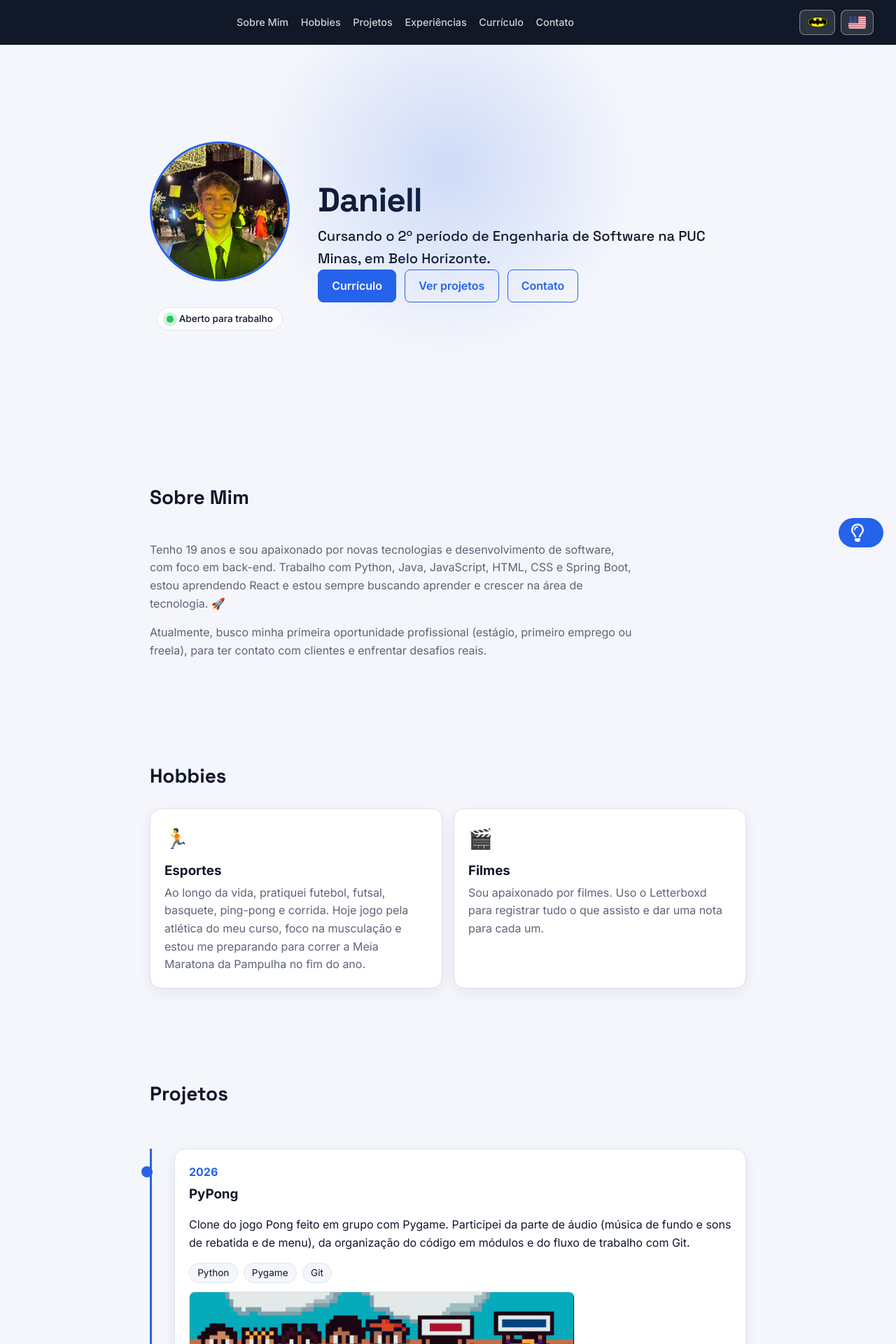
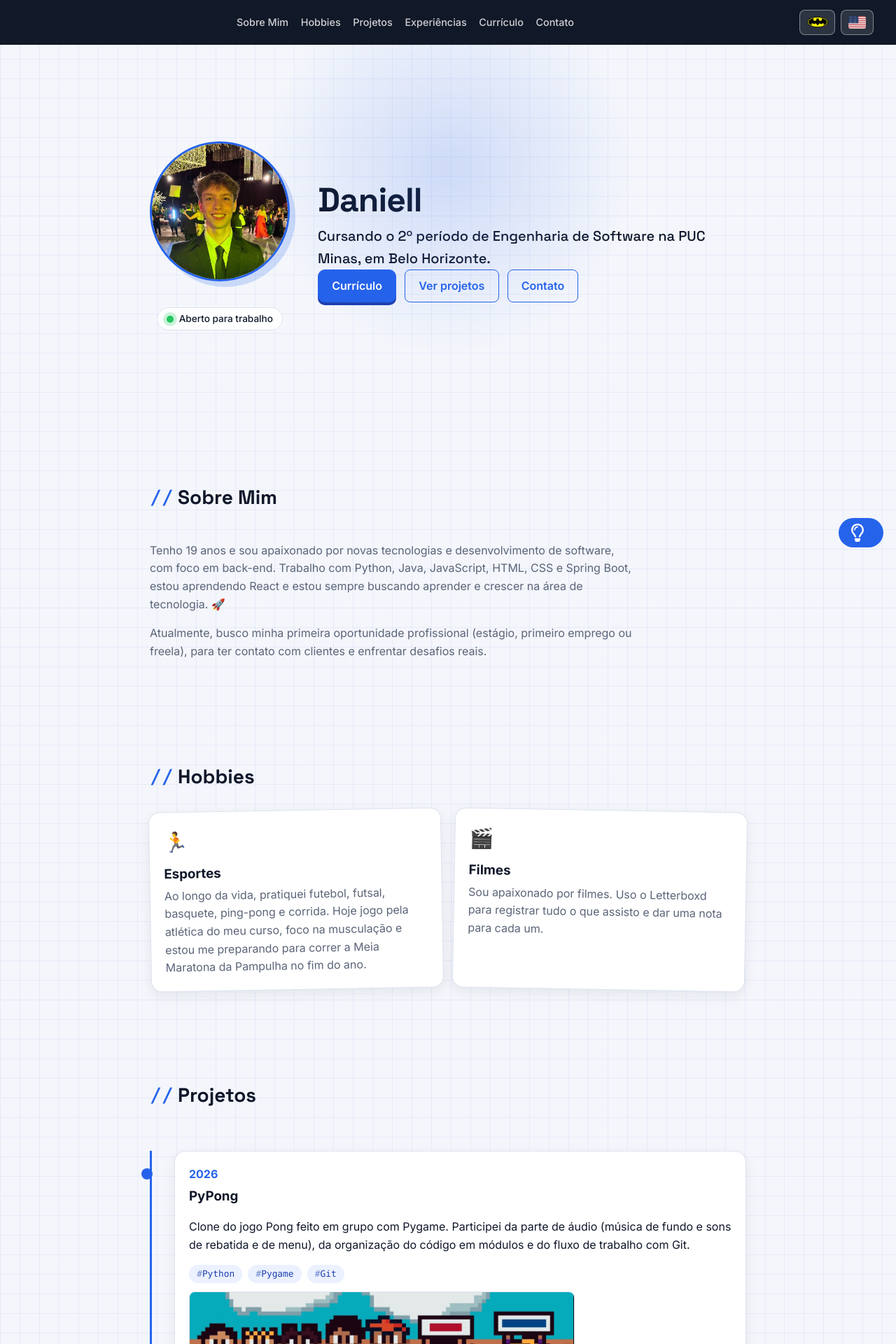
Before and after one commit to daniell-2508/portfolio, a React (Vite) app: page / in a window 1280 px wide. Shown: the top 1920 px of the page at 70% size. Built offline with nearby package versions, Linux system fonts and the light colour scheme.

Commit message:
Tema claro caderno, rastro de simbolos e ajustes no escuro

```diff
--- a/index.html
+++ b/index.html
@@ -8,6 +8,7 @@
     <link rel="icon" type="image/svg+xml" href="/favicon.svg" />
     <meta name="viewport" content="width=device-width, initial-scale=1.0" />
     <title>portfolio</title>
+    <link href="https://fonts.googleapis.com/css2?family=Caveat:wght@600&display=swap" rel="stylesheet" />
   </head>
   <body>
     <div id="root"></div>
--- a/src/components/DetalhesBatman.jsx
+++ b/src/components/DetalhesBatman.jsx
@@ -5,8 +5,8 @@ const MORCEGO =
   'M32 10 L36 3 L38 11 C46 7 56 8 63 15 C59 14 55 17 53 22 C50 18 47 19 45 24 C42 20 38 22 36 28 L32 31 L28 28 C26 22 22 20 19 24 C17 19 14 18 11 22 C9 17 5 14 1 15 C8 8 18 7 26 11 L28 3 Z'
 
 const textos = {
-  pt: { sinal: 'Me mande uma mensagem! 🦇', titulo: 'Me mande uma mensagem' },
-  en: { sinal: "Let's create together! 🦇", titulo: "Let's create together" },
+  pt: { sinal: 'Me mande uma mensagem! ', titulo: 'Me mande uma mensagem' },
+  en: { sinal: "Let's create together! ", titulo: "Let's create together" },
 }
 
 export default function DetalhesBatman({ tema, idioma }) {
@@ -22,6 +22,34 @@ export default function DetalhesBatman({ tema, idioma }) {
     window.addEventListener('pointermove', mover)
     return () => window.removeEventListener('pointermove', mover)
   }, [])
+
+    // rastro de símbolos que segue o mouse
+  useEffect(() => {
+    if (window.matchMedia('(prefers-reduced-motion: reduce)').matches) return
+    if (window.matchMedia('(pointer: coarse)').matches) return
+
+    const simbolos = escuro ? ['🦇'] : ['</>', '{ }', ';', '()', '=>']
+    let ultimo = { x: 0, y: 0, t: 0 }
+
+    function soltar(e) {
+      const agora = performance.now()
+      const dist = Math.hypot(e.clientX - ultimo.x, e.clientY - ultimo.y)
+      if (dist < 45 || agora - ultimo.t < 50) return
+      ultimo = { x: e.clientX, y: e.clientY, t: agora }
+
+      const el = document.createElement('span')
+      el.className = 'rastro'
+      el.textContent = simbolos[Math.floor(Math.random() * simbolos.length)]
+      el.style.left = `${e.clientX}px`
+      el.style.top = `${e.clientY}px`
+      el.style.setProperty('--giro', `${Math.random() * 60 - 30}deg`)
+      el.addEventListener('animationend', () => el.remove())
+      document.body.appendChild(el)
+    }
+
+    window.addEventListener('pointermove', soltar)
+    return () => window.removeEventListener('pointermove', soltar)
+  }, [escuro])
 
   function chamar() {
     const alvo = document.getElementById('contato')
--- a/src/index.css
+++ b/src/index.css
@@ -758,3 +758,111 @@ button.botao {
   height: 26px;
   color: var(--sinal-icone);
 }
+
+/* ===== Personalidade: tema claro "caderno" ===== */
+:root:not([data-tema='dark']) body {
+  background-image:
+    linear-gradient(rgba(37, 99, 235, 0.07) 1px, transparent 1px),
+    linear-gradient(90deg, rgba(37, 99, 235, 0.07) 1px, transparent 1px);
+  background-size: 28px 28px;
+}
+
+/* títulos como comentário de código */
+section h2::before {
+  font-family: ui-monospace, 'JetBrains Mono', Consolas, monospace;
+  font-weight: 600;
+  margin-right: 0.4rem;
+}
+:root:not([data-tema='dark']) section h2::before {
+  content: '//';
+  color: var(--destaque);
+}
+[data-tema='dark'] section h2::before {
+  content: '🦇';
+}
+
+/* "Olá" manuscrito */
+.topo__ola {
+  font-family: 'Caveat', cursive;
+  font-size: 1.6rem;
+  color: var(--destaque);
+  transform: rotate(-2deg);
+  transform-origin: left center;
+}
+
+/* foto com sombra deslocada azul */
+:root:not([data-tema='dark']) .topo__foto {
+  box-shadow: 8px 8px 0 rgba(37, 99, 235, 0.2);
+}
+
+/* tags tipo "#tag" em fonte de código */
+:root:not([data-tema='dark']) .tags li {
+  border: none;
+  background: rgba(37, 99, 235, 0.09);
+  color: #1e40af;
+  font-family: ui-monospace, Consolas, monospace;
+  font-size: 0.8rem;
+}
+:root:not([data-tema='dark']) .tags li::before {
+  content: '#';
+  opacity: 0.6;
+}
+
+/* hobbies como post-its tortinhos */
+:root:not([data-tema='dark']) .hobby:nth-child(odd)  { transform: rotate(-1deg); }
+:root:not([data-tema='dark']) .hobby:nth-child(even) { transform: rotate(1deg); }
+:root:not([data-tema='dark']) .hobby:hover { transform: rotate(0) translateY(-4px); }
+
+/* botões com profundidade */
+:root:not([data-tema='dark']) .botao:not(.botao--contorno),
+:root:not([data-tema='dark']) .contato__form button {
+  border-radius: 10px;
+  box-shadow: 0 4px 0 #1e40af;
+  transition: transform 0.12s, box-shadow 0.12s;
+}
+:root:not([data-tema='dark']) .botao:not(.botao--contorno):hover,
+:root:not([data-tema='dark']) .contato__form button:hover {
+  transform: translateY(-2px);
+  box-shadow: 0 6px 0 #1e40af;
+}
+:root:not([data-tema='dark']) .botao:not(.botao--contorno):active,
+:root:not([data-tema='dark']) .contato__form button:active {
+  transform: translateY(3px);
+  box-shadow: 0 1px 0 #1e40af;
+}
+
+[data-tema='dark'] .topo h1 {
+  text-shadow: 0 0 28px rgba(250, 204, 21, 0.25);
+}
+
+[data-tema='dark'] .topo__foto {
+  box-shadow: 0 0 0 5px rgba(250, 204, 21, 0.12), 0 0 32px rgba(250, 204, 21, 0.28);
+}
+
+[data-tema='dark'] .timeline__item::before {
+  box-shadow: 0 0 12px var(--destaque);
+}
+
+.rastro {
+  position: fixed;
+  z-index: 60;
+  pointer-events: none;
+  font-family: ui-monospace, Consolas, monospace;
+  font-size: 0.95rem;
+  font-weight: 700;
+  color: var(--destaque);
+  animation: rastro-sobe 0.9s ease-out forwards;
+}
+
+[data-tema='dark'] .rastro {
+  font-size: 1.1rem;
+}
+
+@keyframes rastro-sobe {
+  from { opacity: 0.9; transform: translate(-50%, -50%) rotate(var(--giro)) scale(1); }
+  to   { opacity: 0;   transform: translate(-50%, calc(-50% + 30px)) rotate(var(--giro)) scale(0.6); }
+}
+
+@media (prefers-reduced-motion: reduce) {
+  .rastro { display: none; }
+}
```
